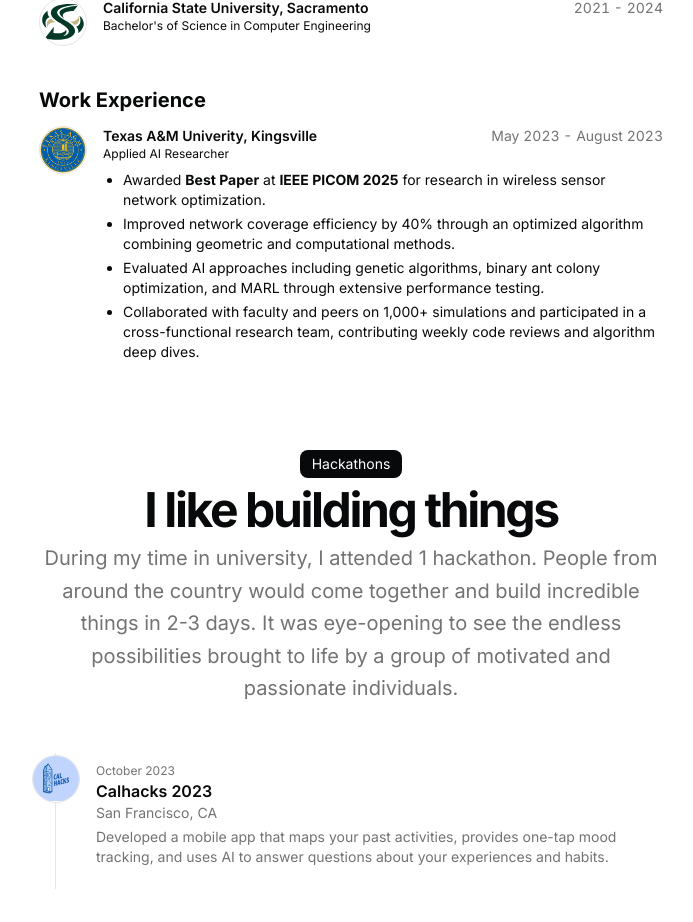
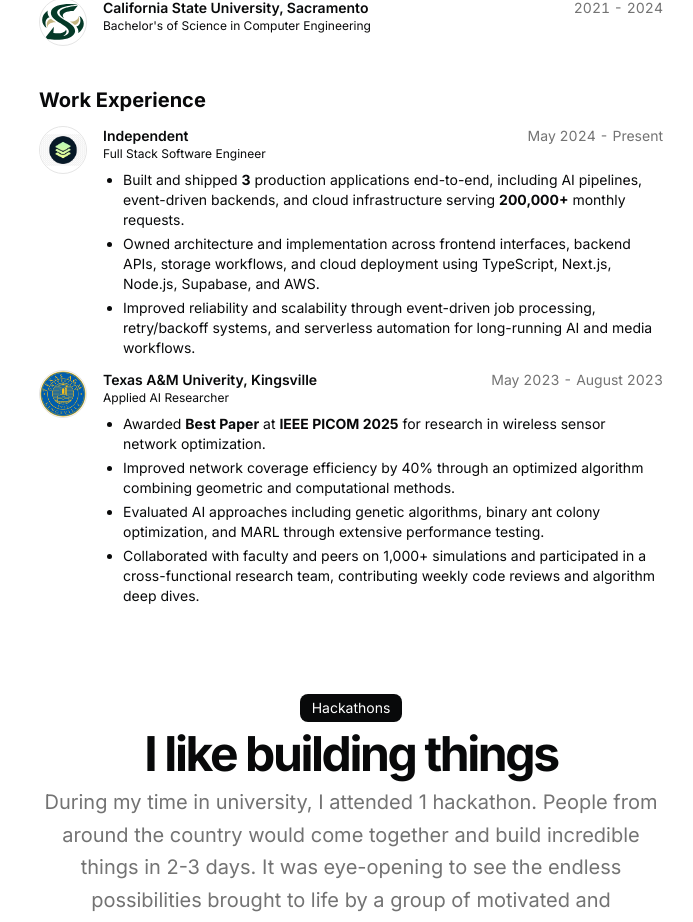
Before and after one commit to billhuynh1/portfolio, a Next.js app: page / in a window 1280 px wide. Shown: the part 1955-2877 px from the top of the page, without its empty margins (289-982 px from the left). Built offline with nearby package versions, Linux system fonts and the light colour scheme.

Commit message:
update work experience

```diff
--- a/src/data/resume.tsx
+++ b/src/data/resume.tsx
@@ -65,6 +65,35 @@ export const DATA = {
   },
 
   work: [
+    {
+      company: "Independent",
+      badges: [],
+      href: "",
+      location: "Milpitas, CA",
+      title: "Full Stack Software Engineer",
+      logoUrl: "/fullstack.png",
+      start: "May 2024",
+      end: "Present",
+      description: (
+        <ul className="list-disc ml-5 space-y-1">
+          <li>
+            Built and shipped <strong>3</strong> production applications
+            end-to-end, including AI pipelines, event-driven backends, and cloud
+            infrastructure serving <strong>200,000+</strong> monthly requests.
+          </li>
+          <li>
+            Owned architecture and implementation across frontend interfaces,
+            backend APIs, storage workflows, and cloud deployment using
+            TypeScript, Next.js, Node.js, Supabase, and AWS.
+          </li>
+          <li>
+            Improved reliability and scalability through event-driven job
+            processing, retry/backoff systems, and serverless automation for
+            long-running AI and media workflows.
+          </li>
+        </ul>
+      ),
+    },
     {
       company: "Texas A&M Univerity, Kingsville",
       badges: [],
```
Also changed, not shown: public/fullstack.png (added).
